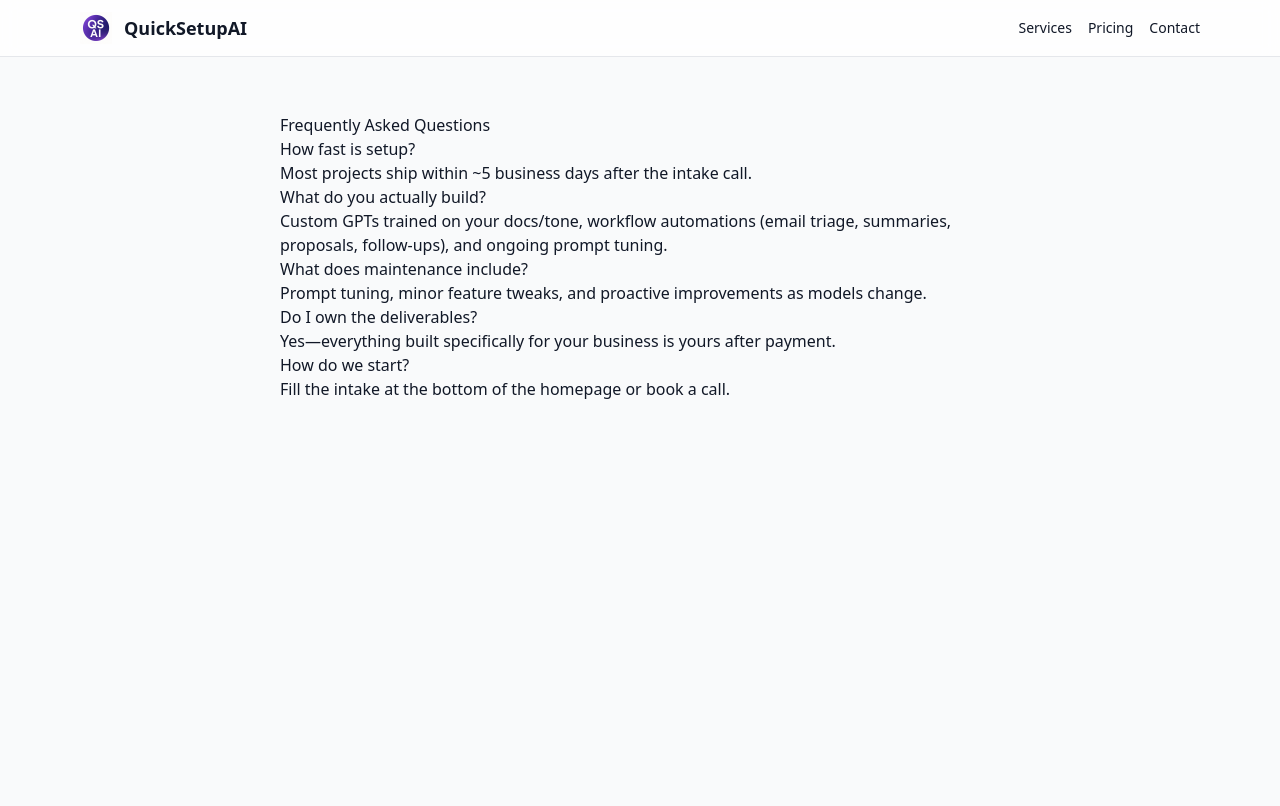
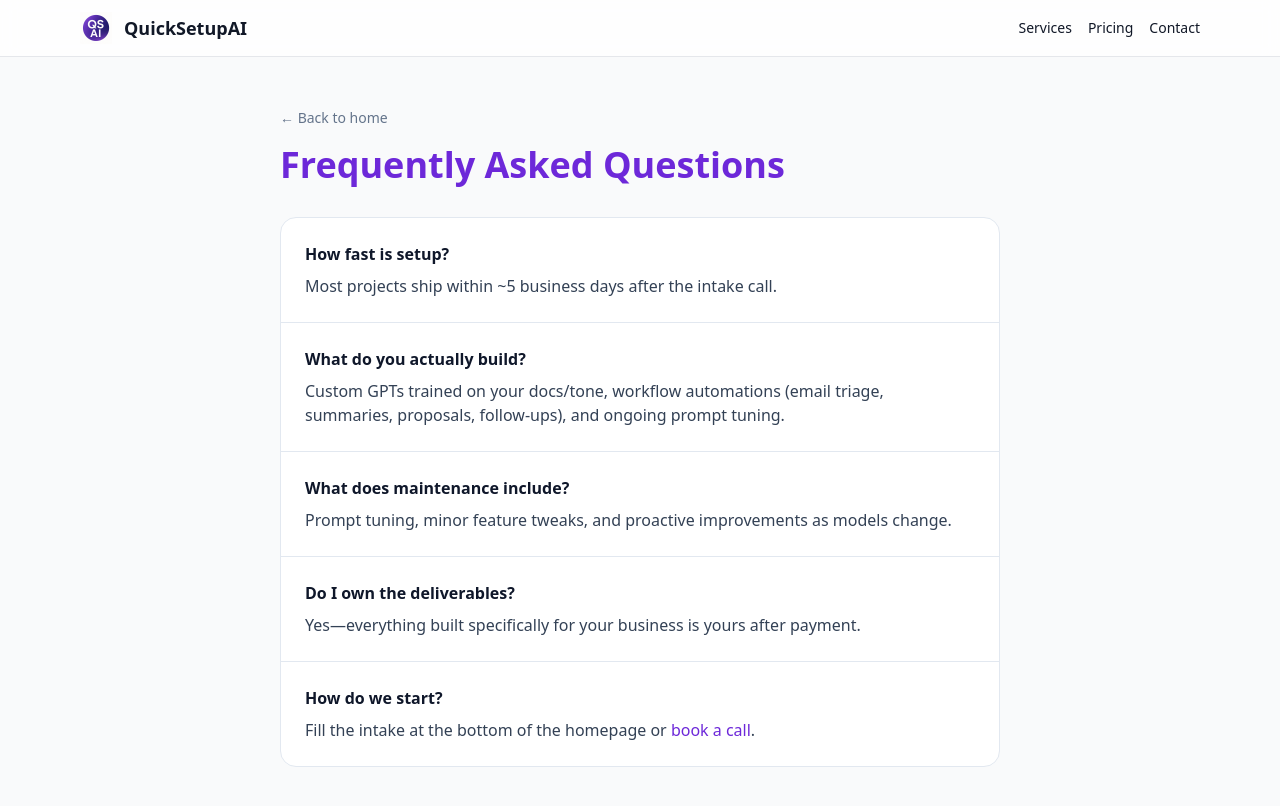
Before and after one commit to morganharris92-dev/quicksetupai, a Next.js app: page /faq in a window 1280 px wide. Shown: the top 806 px of the page. Built offline with nearby package versions, Linux system fonts and the light colour scheme.

Commit message:
New look

```diff
--- a/app/faq/page.tsx
+++ b/app/faq/page.tsx
@@ -1,30 +1,45 @@
-export const metadata = { title: "FAQ — QuickSetupAI" };
-
+// app/faq/page.tsx
 export default function FAQPage() {
   return (
-    <main className="mx-auto max-w-3xl px-6 py-14 prose prose-slate">
-      <h1>Frequently Asked Questions</h1>
+    <main className="mx-auto max-w-3xl px-6 py-12">
+      <a href="/" className="text-sm text-slate-500 hover:text-violet">&larr; Back to home</a>
 
-      <h2>How fast is setup?</h2>
-      <p>Most projects ship within ~5 business days after the intake call.</p>
+      <h1 className="mt-4 text-3xl md:text-4xl font-extrabold text-violet">Frequently Asked Questions</h1>
 
-      <h2>What do you actually build?</h2>
-      <p>
-        Custom GPTs trained on your docs/tone, workflow automations (email triage, summaries,
-        proposals, follow-ups), and ongoing prompt tuning.
-      </p>
-
-      <h2>What does maintenance include?</h2>
-      <p>Prompt tuning, minor feature tweaks, and proactive improvements as models change.</p>
-
-      <h2>Do I own the deliverables?</h2>
-      <p>Yes—everything built specifically for your business is yours after payment.</p>
-
-      <h2>How do we start?</h2>
-      <p>
-        Fill the intake at the bottom of the homepage or{" "}
-        <a href="#contact">book a call</a>.
-      </p>
+      <div className="mt-8 divide-y divide-slate-200 rounded-2xl bg-white border border-slate-200">
+        <div className="p-6">
+          <h2 className="font-semibold text-midnight">How fast is setup?</h2>
+          <p className="mt-2 text-slate-700">Most projects ship within ~5 business days after the intake call.</p>
+        </div>
+        <div className="p-6">
+          <h2 className="font-semibold text-midnight">What do you actually build?</h2>
+          <p className="mt-2 text-slate-700">
+            Custom GPTs trained on your docs/tone, workflow automations (email triage, summaries, proposals,
+            follow-ups), and ongoing prompt tuning.
+          </p>
+        </div>
+        <div className="p-6">
+          <h2 className="font-semibold text-midnight">What does maintenance include?</h2>
+          <p className="mt-2 text-slate-700">
+            Prompt tuning, minor feature tweaks, and proactive improvements as models change.
+          </p>
+        </div>
+        <div className="p-6">
+          <h2 className="font-semibold text-midnight">Do I own the deliverables?</h2>
+          <p className="mt-2 text-slate-700">
+            Yes—everything built specifically for your business is yours after payment.
+          </p>
+        </div>
+        <div className="p-6">
+          <h2 className="font-semibold text-midnight">How do we start?</h2>
+          <p className="mt-2 text-slate-700">
+            Fill the intake at the bottom of the homepage or{" "}
+            <a className="text-violet underline-offset-2 hover:underline" href="#contact">
+              book a call
+            </a>.
+          </p>
+        </div>
+      </div>
     </main>
   );
 }
```
